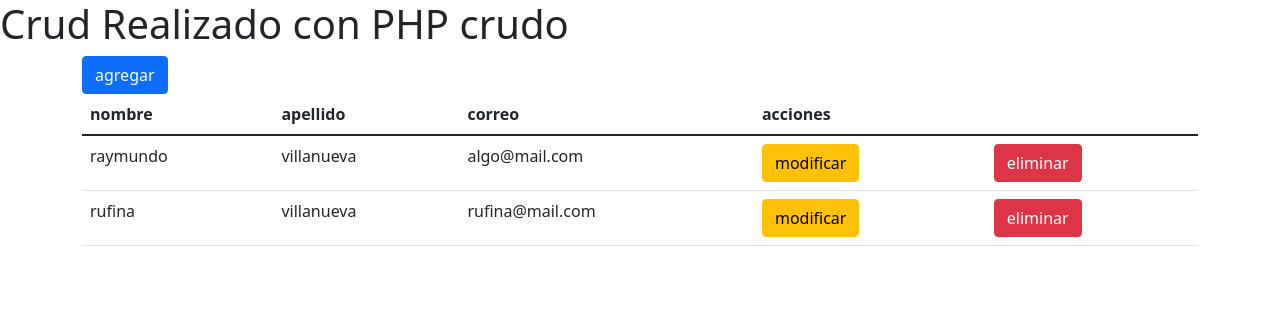
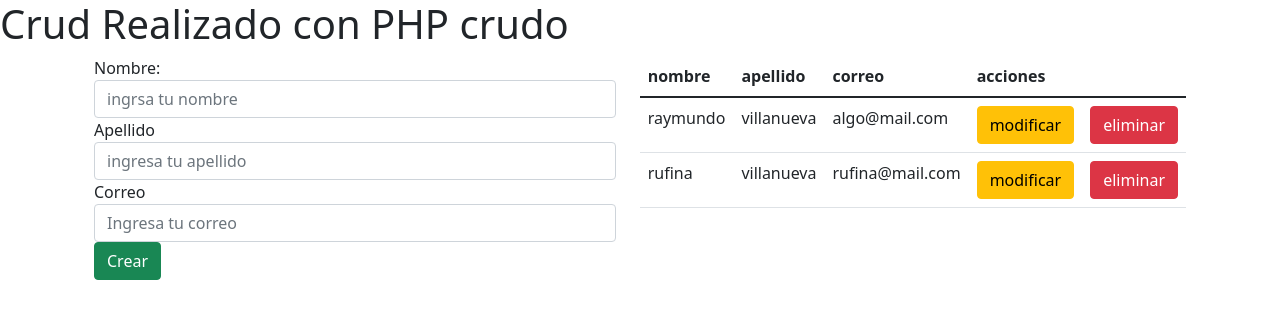
Before and after one commit to raymundoVilla/crudPHP, a PHP site: page / in a window 1280 px wide. Shown: the top 319 px of the page. Run offline with PHP 8.4, Linux system fonts and the light colour scheme; data that the repository does not hold is empty.

Commit message:
modificacion pantalla inicial -se agrego un formulario a la pgna principal -se renombro el archivo index.html a inde.php -se accedieron a los datos desde la pantalla principal

```diff
--- a/index.html
+++ b/index.php
@@ -1,3 +1,4 @@
+<?php include('conexion.php')?>
 <!DOCTYPE html>
 <html lang="en">
 
@@ -13,9 +14,31 @@
 
     <body>
         <h1>Crud Realizado con PHP crudo</h1>
+        <!-- formulario -->
+       <div class="container d-flex">
         <div class="container">
-            <button type="button" class="btn btn-primary">agregar</button>
+            <form action="" method="post">
+                <div class="form-group">
+                  <label for="nombre">Nombre:</label>
+                  <input type="text"
+                    class="form-control" name="nombre" id="nombre" placeholder="ingrsa tu nombre">
+                </div>
+                <div class="form-group">
+                  <label for="apellido">Apellido</label>
+                  <input type="text"
+                    class="form-control" name="apellido" id="apellido" placeholder="ingresa tu apellido">
+                </div>
+                <div class="form-group">
+                  <label for="correo">Correo</label>
+                  <input type="text"
+                    class="form-control" name="correo" id="correo" placeholder="Ingresa tu correo">
+                </div>
+                <button type="submit" class="btn btn-success">Crear</button>
+            </form>
         </div>
+        <!-- end formulario -->
+
+        <!-- tabla de datos -->
         <div class="container">
             <table class="table">
                 <thead>
@@ -45,7 +68,8 @@
                 </tbody>
             </table>
         </div>
-
+        <!-- end table de datos -->
+        </div>
 
     </body>
 
```
